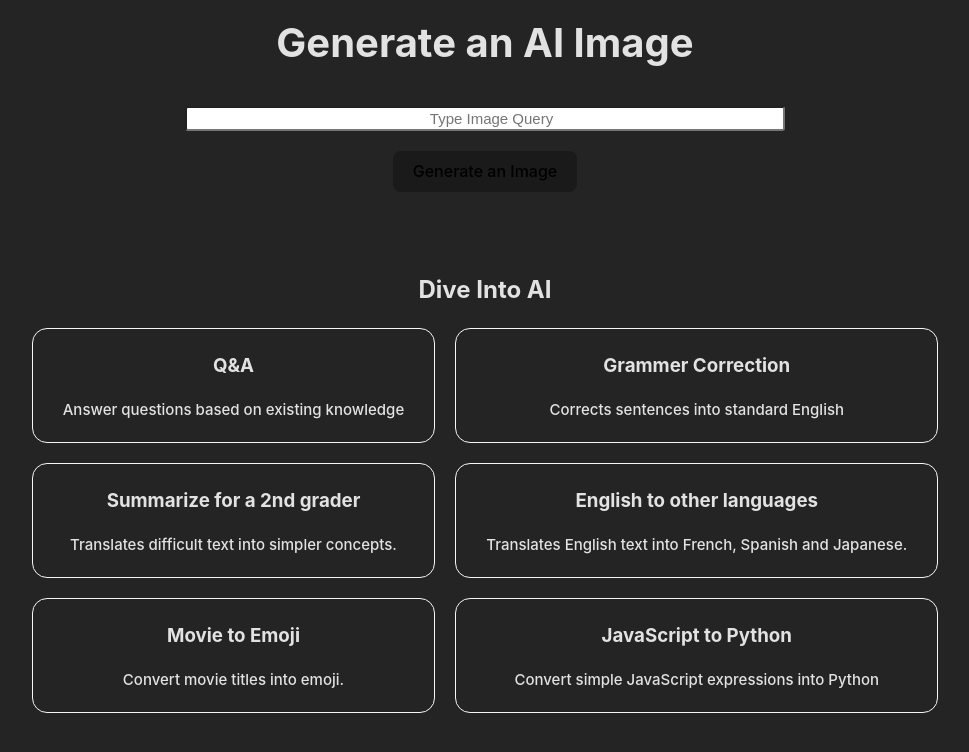
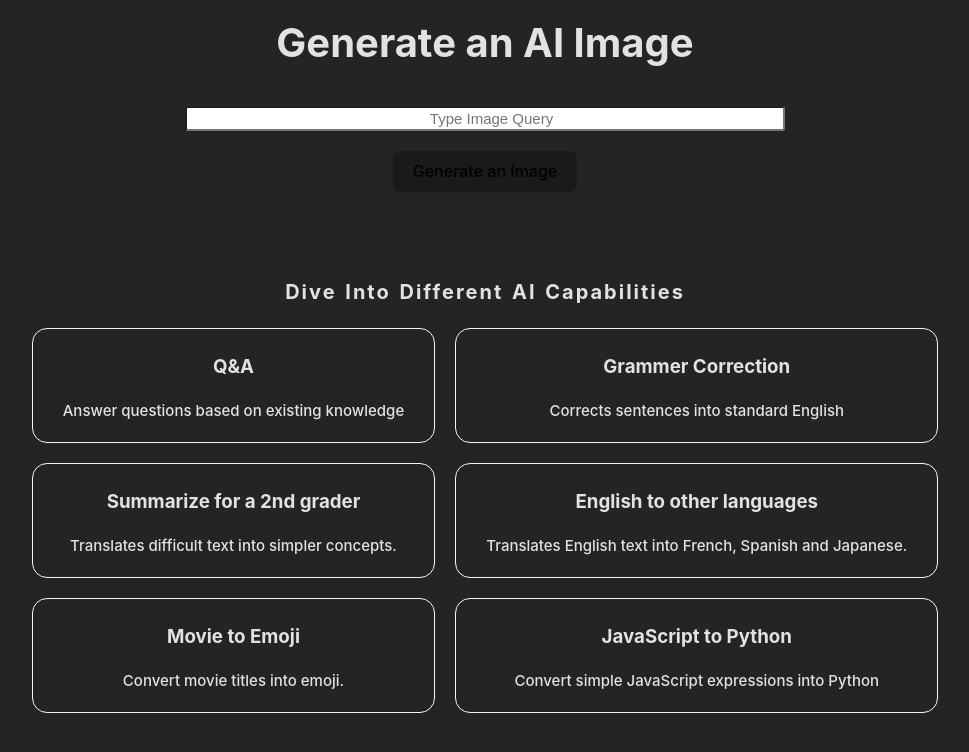
Before and after one commit to iancenry/openai-clone, a React (Vite) app: page / in a window 1280 px wide. Shown: the top 752 px of the page, without its empty margins (155-1124 px from the left). Built offline with nearby package versions, Linux system fonts and the light colour scheme; no server answers.

Commit message:
add styling

```diff
--- a/src/components/Options.jsx
+++ b/src/components/Options.jsx
@@ -3,7 +3,7 @@ import React from 'react'
 const Options = ({arrayItems, selectOption}) => {
   return (
     <div className='options'>
-      <h2>Dive Into AI</h2>
+      <h2>Dive Into Different AI Capabilities</h2>
       <div className='options-grid'>
         {arrayItems.map(item => {
           return (
--- a/src/index.css
+++ b/src/index.css
@@ -77,11 +77,18 @@ button:focus-visible {
   margin-top: 80px;
   text-align: center;
 }
+
+.options h2{
+  font-size: 20px;
+  line-height: 2;
+  word-spacing: 2px;
+  letter-spacing: 2px;
+}
+
 .options-grid{
   display: grid;
   grid-template-columns: auto auto;
   gap: 20px;
-  margin-top: 10;
 }
 .options-grid__child{
   border: 1px solid whitesmoke;
```
